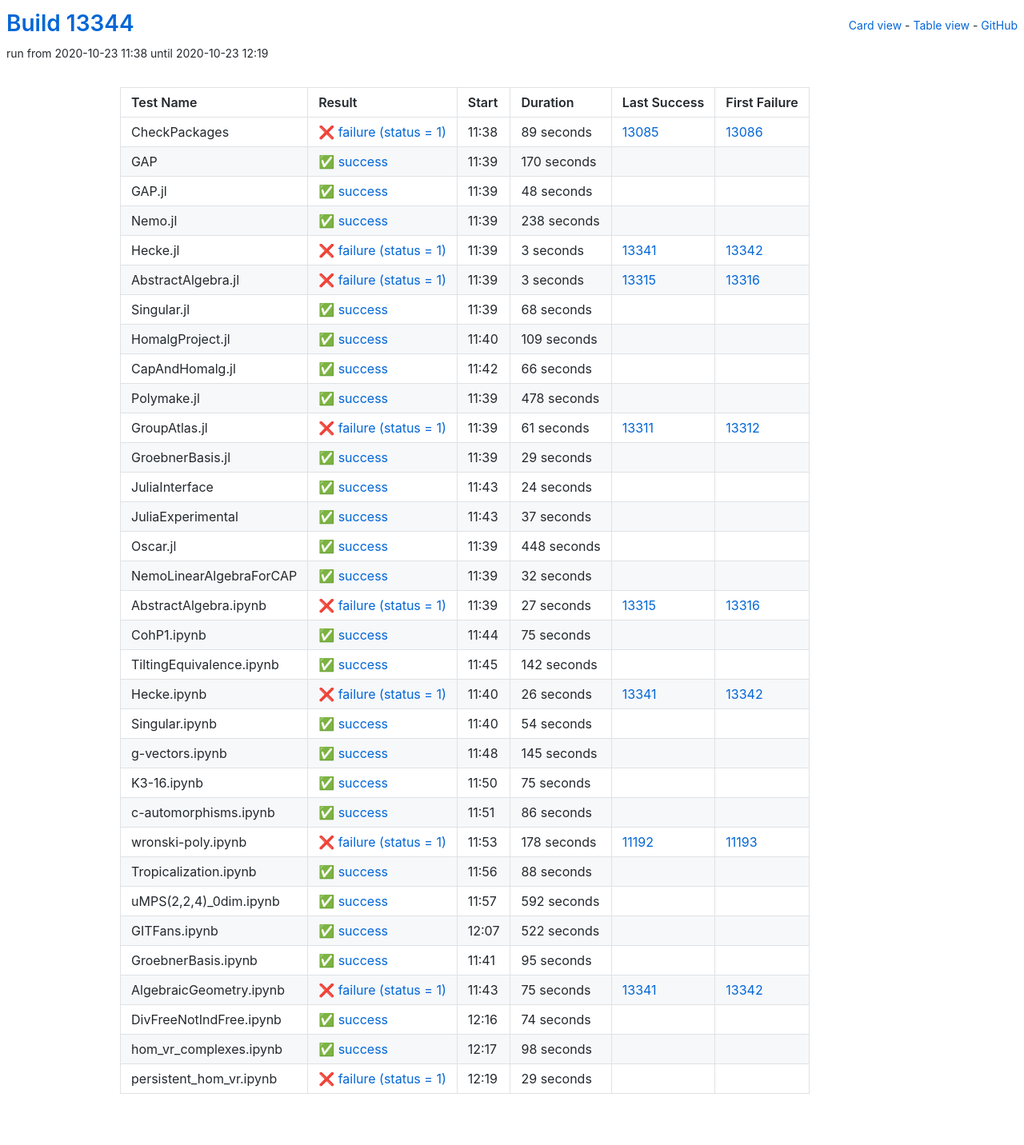
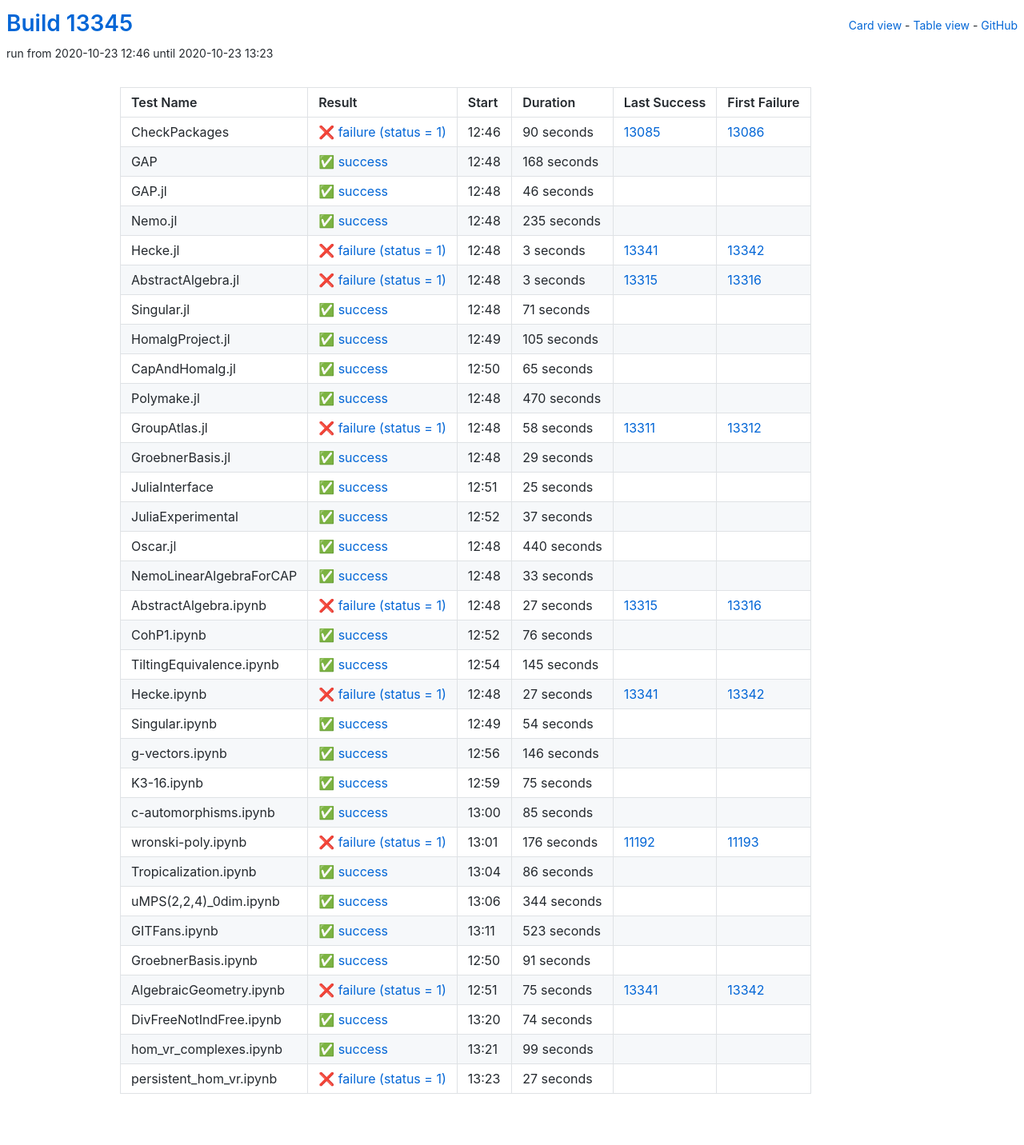
Before and after one commit to oscar-system/oscar-ci-status, a Jekyll site: the page built from table.html, in a window 1280 px wide. Shown: the whole page at 80% size. Built offline with Jekyll 4.4.1, drawn with Linux system fonts in a browser that asks for light colours.

Commit message:
Build #13345

```diff
--- a/_data/ci.yml
+++ b/_data/ci.yml
@@ -1,6 +1,6 @@
 ---
-build: 13344
-build_url: https://oscarci.mathematik.uni-kl.de/job/oscar/13344/
+build: 13345
+build_url: https://oscarci.mathematik.uni-kl.de/job/oscar/13345/
 job: oscar
 organization: oscar-system
 repo: oscar-ci-status
@@ -8,56 +8,56 @@
 tests:
 - name: CheckPackages
   id: checkpackages
-  log: https://oscarci.mathematik.uni-kl.de/job/oscar/13344/artifact/logs/build-13344/CheckPackages.log
-  start: 2020-10-23 11:38
+  log: https://oscarci.mathematik.uni-kl.de/job/oscar/13345/artifact/logs/build-13345/CheckPackages.log
+  start: 2020-10-23 12:46
   success: false
   exitcode: 1
   status: failure
-  duration: 89
+  duration: 90
   last_success: 13085
   last_success_url: https://oscarci.mathematik.uni-kl.de/job/oscar/13085/
   first_failure: 13086
   first_failure_url: https://oscarci.mathematik.uni-kl.de/job/oscar/13086/
 - name: GAP
   id: gap
-  log: https://oscarci.mathematik.uni-kl.de/job/oscar/13344/artifact/logs/build-13344/GAP.log
-  start: 2020-10-23 11:39
+  log: https://oscarci.mathematik.uni-kl.de/job/oscar/13345/artifact/logs/build-13345/GAP.log
+  start: 2020-10-23 12:48
   success: true
   exitcode: 0
   status: success
-  duration: 170
+  duration: 168
   last_success: false
   last_success_url:
   first_failure: false
   first_failure_url:
 - name: GAP.jl
   id: gap-jl
-  log: https://oscarci.mathematik.uni-kl.de/job/oscar/13344/artifact/logs/build-13344/GAP.jl.log
-  start: 2020-10-23 11:39
+  log: https://oscarci.mathematik.uni-kl.de/job/oscar/13345/artifact/logs/build-13345/GAP.jl.log
+  start: 2020-10-23 12:48
   success: true
   exitcode: 0
   status: success
-  duration: 48
+  duration: 46
   last_success: false
   last_success_url:
   first_failure: false
   first_failure_url:
 - name: Nemo.jl
   id: nemo-jl
-  log: https://oscarci.mathematik.uni-kl.de/job/oscar/13344/artifact/logs/build-13344/Nemo.jl.log
-  start: 2020-10-23 11:39
+  log: https://oscarci.mathematik.uni-kl.de/job/oscar/13345/artifact/logs/build-13345/Nemo.jl.log
+  start: 2020-10-23 12:48
   success: true
   exitcode: 0
   status: success
-  duration: 238
+  duration: 235
   last_success: false
   last_success_url:
   first_failure: false
   first_failure_url:
 - name: Hecke.jl
   id: hecke-jl
-  log: https://oscarci.mathematik.uni-kl.de/job/oscar/13344/artifact/logs/build-13344/Hecke.jl.log
-  start: 2020-10-23 11:39
+  log: https://oscarci.mathematik.uni-kl.de/job/oscar/13345/artifact/logs/build-13345/Hecke.jl.log
+  start: 2020-10-23 12:48
   success: false
   exitcode: 1
   status: failure
@@ -68,8 +68,8 @@
   first_failure_url: https://oscarci.mathematik.uni-kl.de/job/oscar/13342/
 - name: AbstractAlgebra.jl
   id: abstractalgebra-jl
-  log: https://oscarci.mathematik.uni-kl.de/job/oscar/13344/artifact/logs/build-13344/AbstractAlgebra.jl.log
-  start: 2020-10-23 11:39
+  log: https://oscarci.mathematik.uni-kl.de/job/oscar/13345/artifact/logs/build-13345/AbstractAlgebra.jl.log
+  start: 2020-10-23 12:48
   success: false
   exitcode: 1
   status: failure
@@ -80,68 +80,68 @@
   first_failure_url: https://oscarci.mathematik.uni-kl.de/job/oscar/13316/
 - name: Singular.jl
   id: singular-jl
-  log: https://oscarci.mathematik.uni-kl.de/job/oscar/13344/artifact/logs/build-13344/Singular.jl.log
-  start: 2020-10-23 11:39
+  log: https://oscarci.mathematik.uni-kl.de/job/oscar/13345/artifact/logs/build-13345/Singular.jl.log
+  start: 2020-10-23 12:48
   success: true
   exitcode: 0
   status: success
-  duration: 68
+  duration: 71
   last_success: false
   last_success_url:
   first_failure: false
   first_failure_url:
 - name: HomalgProject.jl
   id: homalgproject-jl
-  log: https://oscarci.mathematik.uni-kl.de/job/oscar/13344/artifact/logs/build-13344/HomalgProject.jl.log
-  start: 2020-10-23 11:40
+  log: https://oscarci.mathematik.uni-kl.de/job/oscar/13345/artifact/logs/build-13345/HomalgProject.jl.log
+  start: 2020-10-23 12:49
   success: true
   exitcode: 0
   status: success
-  duration: 109
+  duration: 105
   last_success: false
   last_success_url:
   first_failure: false
   first_failure_url:
 - name: CapAndHomalg.jl
   id: capandhomalg-jl
-  log: https://oscarci.mathematik.uni-kl.de/job/oscar/13344/artifact/logs/build-13344/CapAndHomalg.jl.log
-  start: 2020-10-23 11:42
+  log: https://oscarci.mathematik.uni-kl.de/job/oscar/13345/artifact/logs/build-13345/CapAndHomalg.jl.log
+  start: 2020-10-23 12:50
   success: true
   exitcode: 0
   status: success
-  duration: 66
+  duration: 65
   last_success: false
   last_success_url:
   first_failure: false
   first_failure_url:
 - name: Polymake.jl
   id: polymake-jl
-  log: https://oscarci.mathematik.uni-kl.de/job/oscar/13344/artifact/logs/build-13344/Polymake.jl.log
-  start: 2020-10-23 11:39
+  log: https://oscarci.mathematik.uni-kl.de/job/oscar/13345/artifact/logs/build-13345/Polymake.jl.log
+  start: 2020-10-23 12:48
   success: true
   exitcode: 0
   status: success
-  duration: 478
+  duration: 470
   last_success: false
   last_success_url:
   first_failure: false
   first_failure_url:
 - name: GroupAtlas.jl
   id: groupatlas-jl
-  log: https://oscarci.mathematik.uni-kl.de/job/oscar/13344/artifact/logs/build-13344/GroupAtlas.jl.log
-  start: 2020-10-23 11:39
+  log: https://oscarci.mathematik.uni-kl.de/job/oscar/13345/artifact/logs/build-13345/GroupAtlas.jl.log
+  start: 2020-10-23 12:48
   success: false
   exitcode: 1
   status: failure
-  duration: 61
+  duration: 58
   last_success: 13311
   last_success_url: https://oscarci.mathematik.uni-kl.de/job/oscar/13311/
   first_failure: 13312
   first_failure_url: https://oscarci.mathematik.uni-kl.de/job/oscar/13312/
 - name: GroebnerBasis.jl
   id: groebnerbasis-jl
-  log: https://oscarci.mathematik.uni-kl.de/job/oscar/13344/artifact/logs/build-13344/GroebnerBasis.jl.log
-  start: 2020-10-23 11:39
+  log: https://oscarci.mathematik.uni-kl.de/job/oscar/13345/artifact/logs/build-13345/GroebnerBasis.jl.log
+  start: 2020-10-23 12:48
   success: true
   exitcode: 0
   status: success
@@ -152,20 +152,20 @@
   first_failure_url:
 - name: JuliaInterface
   id: juliainterface
-  log: https://oscarci.mathematik.uni-kl.de/job/oscar/13344/artifact/logs/build-13344/JuliaInterface.log
-  start: 2020-10-23 11:43
+  log: https://oscarci.mathematik.uni-kl.de/job/oscar/13345/artifact/logs/build-13345/JuliaInterface.log
+  start: 2020-10-23 12:51
   success: true
   exitcode: 0
   status: success
-  duration: 24
+  duration: 25
   last_success: false
   last_success_url:
   first_failure: false
   first_failure_url:
 - name: JuliaExperimental
   id: juliaexperimental
-  log: https://oscarci.mathematik.uni-kl.de/job/oscar/13344/artifact/logs/build-13344/JuliaExperimental.log
-  start: 2020-10-23 11:43
+  log: https://oscarci.mathematik.uni-kl.de/job/oscar/13345/artifact/logs/build-13345/JuliaExperimental.log
+  start: 2020-10-23 12:52
   success: true
   exitcode: 0
   status: success
@@ -176,32 +176,32 @@
   first_failure_url:
 - name: Oscar.jl
   id: oscar-jl
-  log: https://oscarci.mathematik.uni-kl.de/job/oscar/13344/artifact/logs/build-13344/Oscar.jl.log
-  start: 2020-10-23 11:39
+  log: https://oscarci.mathematik.uni-kl.de/job/oscar/13345/artifact/logs/build-13345/Oscar.jl.log
+  start: 2020-10-23 12:48
   success: true
   exitcode: 0
   status: success
-  duration: 448
+  duration: 440
   last_success: false
   last_success_url:
   first_failure: false
   first_failure_url:
 - name: NemoLinearAlgebraForCAP
   id: nemolinearalgebraforcap
-  log: https://oscarci.mathematik.uni-kl.de/job/oscar/13344/artifact/logs/build-13344/NemoLinearAlgebraForCAP.log
-  start: 2020-10-23 11:39
+  log: https://oscarci.mathematik.uni-kl.de/job/oscar/13345/artifact/logs/build-13345/NemoLinearAlgebraForCAP.log
+  start: 2020-10-23 12:48
   success: true
   exitcode: 0
   status: success
-  duration: 32
+  duration: 33
   last_success: false
   last_success_url:
   first_failure: false
   first_failure_url:
 - name: AbstractAlgebra.ipynb
   id: abstractalgebra-ipynb
-  log: https://oscarci.mathematik.uni-kl.de/job/oscar/13344/artifact/logs/build-13344/AbstractAlgebra.ipynb.log
-  start: 2020-10-23 11:39
+  log: https://oscarci.mathematik.uni-kl.de/job/oscar/13345/artifact/logs/build-13345/AbstractAlgebra.ipynb.log
+  start: 2020-10-23 12:48
   success: false
   exitcode: 1
   status: failure
@@ -212,44 +212,44 @@
   first_failure_url: https://oscarci.mathematik.uni-kl.de/job/oscar/13316/
 - name: CohP1.ipynb
   id: cohp1-ipynb
-  log: https://oscarci.mathematik.uni-kl.de/job/oscar/13344/artifact/logs/build-13344/CohP1.ipynb.log
-  start: 2020-10-23 11:44
+  log: https://oscarci.mathematik.uni-kl.de/job/oscar/13345/artifact/logs/build-13345/CohP1.ipynb.log
+  start: 2020-10-23 12:52
   success: true
   exitcode: 0
   status: success
-  duration: 75
+  duration: 76
   last_success: false
   last_success_url:
   first_failure: false
   first_failure_url:
 - name: TiltingEquivalence.ipynb
   id: tiltingequivalence-ipynb
-  log: https://oscarci.mathematik.uni-kl.de/job/oscar/13344/artifact/logs/build-13344/TiltingEquivalence.ipynb.log
-  start: 2020-10-23 11:45
+  log: https://oscarci.mathematik.uni-kl.de/job/oscar/13345/artifact/logs/build-13345/TiltingEquivalence.ipynb.log
+  start: 2020-10-23 12:54
   success: true
   exitcode: 0
   status: success
-  duration: 142
+  duration: 145
   last_success: false
   last_success_url:
   first_failure: false
   first_failure_url:
 - name: Hecke.ipynb
   id: hecke-ipynb
-  log: https://oscarci.mathematik.uni-kl.de/job/oscar/13344/artifact/logs/build-13344/Hecke.ipynb.log
-  start: 2020-10-23 11:40
+  log: https://oscarci.mathematik.uni-kl.de/job/oscar/13345/artifact/logs/build-13345/Hecke.ipynb.log
+  start: 2020-10-23 12:48
   success: false
   exitcode: 1
   status: failure
-  duration: 26
+  duration: 27
   last_success: 13341
   last_success_url: https://oscarci.mathematik.uni-kl.de/job/oscar/13341/
   first_failure: 13342
   first_failure_url: https://oscarci.mathematik.uni-kl.de/job/oscar/13342/
 - name: Singular.ipynb
   id: singular-ipynb
-  log: https://oscarci.mathematik.uni-kl.de/job/oscar/13344/artifact/logs/build-13344/Singular.ipynb.log
-  start: 2020-10-23 11:40
+  log: https://oscarci.mathematik.uni-kl.de/job/oscar/13345/artifact/logs/build-13345/Singular.ipynb.log
+  start: 2020-10-23 12:49
   success: true
   exitcode: 0
   status: success
@@ -260,20 +260,20 @@
   first_failure_url:
 - name: g-vectors.ipynb
   id: g-vectors-ipynb
-  log: https://oscarci.mathematik.uni-kl.de/job/oscar/13344/artifact/logs/build-13344/g-vectors.ipynb.log
-  start: 2020-10-23 11:48
+  log: https://oscarci.mathematik.uni-kl.de/job/oscar/13345/artifact/logs/build-13345/g-vectors.ipynb.log
+  start: 2020-10-23 12:56
   success: true
   exitcode: 0
   status: success
-  duration: 145
+  duration: 146
   last_success: false
   last_success_url:
   first_failure: false
   first_failure_url:
 - name: K3-16.ipynb
   id: k3-16-ipynb
-  log: https://oscarci.mathematik.uni-kl.de/job/oscar/13344/artifact/logs/build-13344/K3-16.ipynb.log
-  start: 2020-10-23 11:50
+  log: https://oscarci.mathematik.uni-kl.de/job/oscar/13345/artifact/logs/build-13345/K3-16.ipynb.log
+  start: 2020-10-23 12:59
   success: true
   exitcode: 0
   status: success
@@ -284,8 +284,32 @@
   first_failure_url:
 - name: c-automorphisms.ipynb
   id: c-automorphisms-ipynb
-  log: https://oscarci.mathematik.uni-kl.de/job/oscar/13344/artifact/logs/build-13344/c-automorphisms.ipynb.log
-  start: 2020-10-23 11:51
+  log: https://oscarci.mathematik.uni-kl.de/job/oscar/13345/artifact/logs/build-13345/c-automorphisms.ipynb.log
+  start: 2020-10-23 13:00
+  success: true
+  exitcode: 0
+  status: success
+  duration: 85
+  last_success: false
+  last_success_url:
+  first_failure: false
+  first_failure_url:
+- name: wronski-poly.ipynb
+  id: wronski-poly-ipynb
+  log: https://oscarci.mathematik.uni-kl.de/job/oscar/13345/artifact/logs/build-13345/wronski-poly.ipynb.log
+  start: 2020-10-23 13:01
+  success: false
+  exitcode: 1
+  status: failure
+  duration: 176
+  last_success: 11192
+  last_success_url: https://oscarci.mathematik.uni-kl.de/job/oscar/11192/
+  first_failure: 11193
+  first_failure_url: https://oscarci.mathematik.uni-kl.de/job/oscar/11193/
+- name: Tropicalization.ipynb
+  id: tropicalization-ipynb
+  log: https://oscarci.mathematik.uni-kl.de/job/oscar/13345/artifact/logs/build-13345/Tropicalization.ipynb.log
+  start: 2020-10-23 13:04
   success: true
   exitcode: 0
   status: success
@@ -294,70 +318,46 @@
   last_success_url:
   first_failure: false
   first_failure_url:
-- name: wronski-poly.ipynb
-  id: wronski-poly-ipynb
-  log: https://oscarci.mathematik.uni-kl.de/job/oscar/13344/artifact/logs/build-13344/wronski-poly.ipynb.log
-  start: 2020-10-23 11:53
-  success: false
-  exitcode: 1
-  status: failure
-  duration: 178
-  last_success: 11192
-  last_success_url: https://oscarci.mathematik.uni-kl.de/job/oscar/11192/
-  first_failure: 11193
-  first_failure_url: https://oscarci.mathematik.uni-kl.de/job/oscar/11193/
-- name: Tropicalization.ipynb
-  id: tropicalization-ipynb
-  log: https://oscarci.mathematik.uni-kl.de/job/oscar/13344/artifact/logs/build-13344/Tropicalization.ipynb.log
-  start: 2020-10-23 11:56
+- name: uMPS(2,2,4)_0dim.ipynb
+  id: umps-2-2-4-0dim-ipynb
+  log: https://oscarci.mathematik.uni-kl.de/job/oscar/13345/artifact/logs/build-13345/uMPS-2-2-4-_0dim.ipynb.log
+  start: 2020-10-23 13:06
   success: true
   exitcode: 0
   status: success
-  duration: 88
-  last_success: false
-  last_success_url:
-  first_failure: false
-  first_failure_url:
-- name: uMPS(2,2,4)_0dim.ipynb
-  id: umps-2-2-4-0dim-ipynb
-  log: https://oscarci.mathematik.uni-kl.de/job/oscar/13344/artifact/logs/build-13344/uMPS-2-2-4-_0dim.ipynb.log
-  start: 2020-10-23 11:57
-  success: true
-  exitcode: 0
-  status: success
-  duration: 592
+  duration: 344
   last_success: false
   last_success_url:
   first_failure: false
   first_failure_url:
 - name: GITFans.ipynb
   id: gitfans-ipynb
-  log: https://oscarci.mathematik.uni-kl.de/job/oscar/13344/artifact/logs/build-13344/GITFans.ipynb.log
-  start: 2020-10-23 12:07
+  log: https://oscarci.mathematik.uni-kl.de/job/oscar/13345/artifact/logs/build-13345/GITFans.ipynb.log
+  start: 2020-10-23 13:11
   success: true
   exitcode: 0
   status: success
-  duration: 522
+  duration: 523
   last_success: false
   last_success_url:
   first_failure: false
   first_failure_url:
 - name: GroebnerBasis.ipynb
   id: groebnerbasis-ipynb
-  log: https://oscarci.mathematik.uni-kl.de/job/oscar/13344/artifact/logs/build-13344/GroebnerBasis.ipynb.log
-  start: 2020-10-23 11:41
+  log: https://oscarci.mathematik.uni-kl.de/job/oscar/13345/artifact/logs/build-13345/GroebnerBasis.ipynb.log
+  start: 2020-10-23 12:50
   success: true
   exitcode: 0
   status: success
-  duration: 95
+  duration: 91
   last_success: false
   last_success_url:
   first_failure: false
   first_failure_url:
 - name: AlgebraicGeometry.ipynb
   id: algebraicgeometry-ipynb
-  log: https://oscarci.mathematik.uni-kl.de/job/oscar/13344/artifact/logs/build-13344/AlgebraicGeometry.ipynb.log
-  start: 2020-10-23 11:43
+  log: https://oscarci.mathematik.uni-kl.de/job/oscar/13345/artifact/logs/build-13345/AlgebraicGeometry.ipynb.log
+  start: 2020-10-23 12:51
   success: false
   exitcode: 1
   status: failure
@@ -368,8 +368,8 @@
   first_failure_url: https://oscarci.mathematik.uni-kl.de/job/oscar/13342/
 - name: DivFreeNotIndFree.ipynb
   id: divfreenotindfree-ipynb
-  log: https://oscarci.mathematik.uni-kl.de/job/oscar/13344/artifact/logs/build-13344/DivFreeNotIndFree.ipynb.log
-  start: 2020-10-23 12:16
+  log: https://oscarci.mathematik.uni-kl.de/job/oscar/13345/artifact/logs/build-13345/DivFreeNotIndFree.ipynb.log
+  start: 2020-10-23 13:20
   success: true
   exitcode: 0
   status: success
@@ -380,24 +380,24 @@
   first_failure_url:
 - name: hom_vr_complexes.ipynb
   id: hom-vr-complexes-ipynb
-  log: https://oscarci.mathematik.uni-kl.de/job/oscar/13344/artifact/logs/build-13344/hom_vr_complexes.ipynb.log
-  start: 2020-10-23 12:17
+  log: https://oscarci.mathematik.uni-kl.de/job/oscar/13345/artifact/logs/build-13345/hom_vr_complexes.ipynb.log
+  start: 2020-10-23 13:21
   success: true
   exitcode: 0
   status: success
-  duration: 98
+  duration: 99
   last_success: false
   last_success_url:
   first_failure: false
   first_failure_url:
 - name: persistent_hom_vr.ipynb
   id: persistent-hom-vr-ipynb
-  log: https://oscarci.mathematik.uni-kl.de/job/oscar/13344/artifact/logs/build-13344/persistent_hom_vr.ipynb.log
-  start: 2020-10-23 12:19
+  log: https://oscarci.mathematik.uni-kl.de/job/oscar/13345/artifact/logs/build-13345/persistent_hom_vr.ipynb.log
+  start: 2020-10-23 13:23
   success: false
   exitcode: 1
   status: failure
-  duration: 29
+  duration: 27
   last_success: false
   last_success_url:
   first_failure: false
```
Also changed, not shown: README.md.
